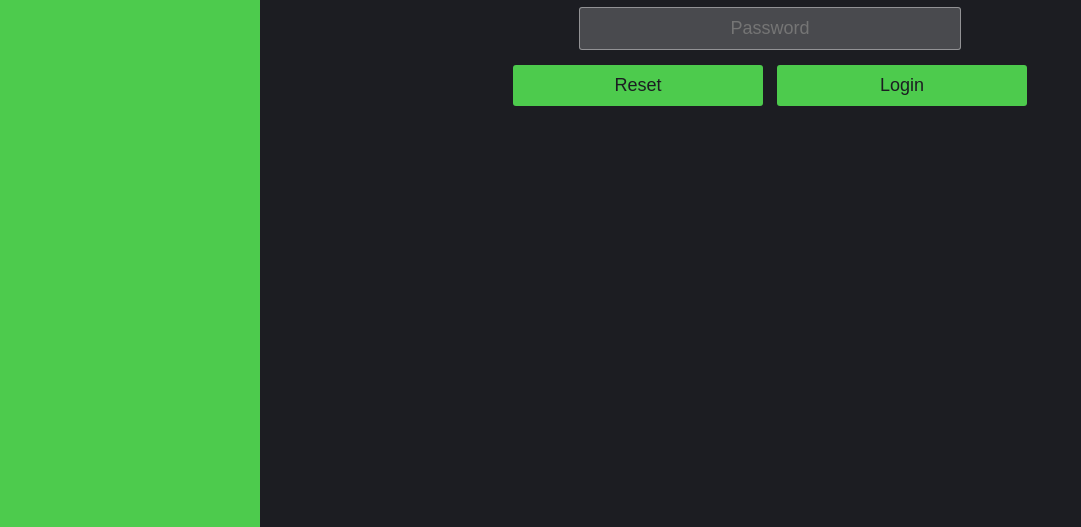
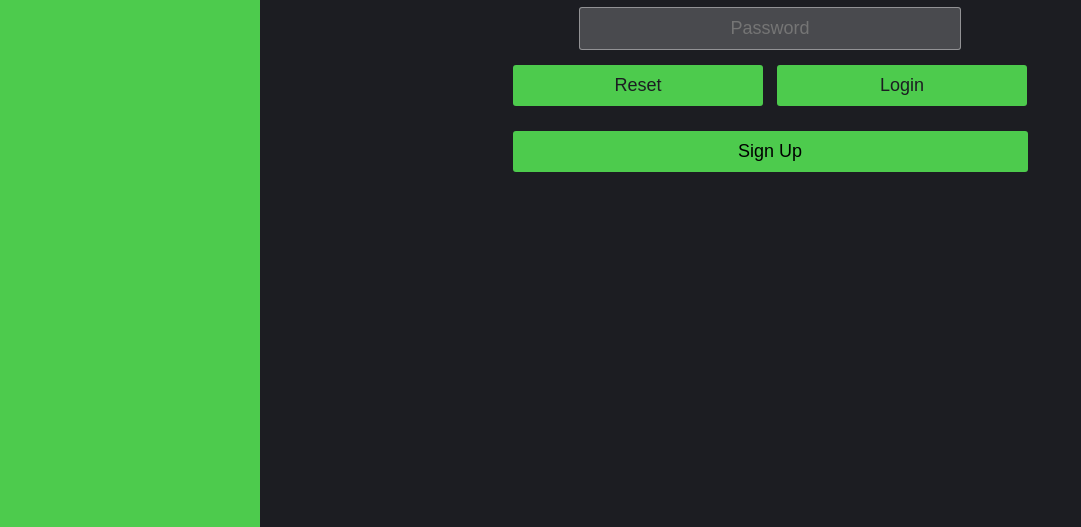
Before and after one commit to theo-dealmeida/TrashFinder, a plain HTML site: page src/login.html in a window 1280 px wide. Shown: the part 293-820 px from the top of the page, without its empty margins (0-1081 px from the left). Drawn offline with nearby package versions, Linux system fonts and the light colour scheme.

Commit message:
redirection vers signup

```diff
--- a/src/css/loginform.css
+++ b/src/css/loginform.css
@@ -57,3 +57,20 @@
   form button:hover {
     background-color: #0eb10e;
   }
+
+  #go-to-signup {
+    outline: 0;
+    background-color: rgb(77, 203, 77);
+    border: 0;
+    border-radius: 3px;
+    width: 515px;
+    padding: 10px 15px;
+    margin: 0px auto 10px auto;
+    display: block;
+    text-align: center;
+    font-size: 18px;
+  }
+
+  #go-to-signup:hover {
+    background-color: #0eb10e;
+  }
--- a/src/js/loginForm.js
+++ b/src/js/loginForm.js
@@ -16,3 +16,9 @@ $(function () {
     });
   });
 });
+
+$(document).ready(function () {
+  document.getElementById("go-to-signup").onclick = function(){
+    window.location.href = './signup.html';
+  };
+});
--- a/src/login.html
+++ b/src/login.html
@@ -36,6 +36,9 @@
 					<button type="reset">Reset</button>
 					<button id="login-button" type="submit">Login</button>
 			</form>
+
+            <button id="go-to-signup">Sign Up</button>
+
 		</div>
 
 	</body>
```
